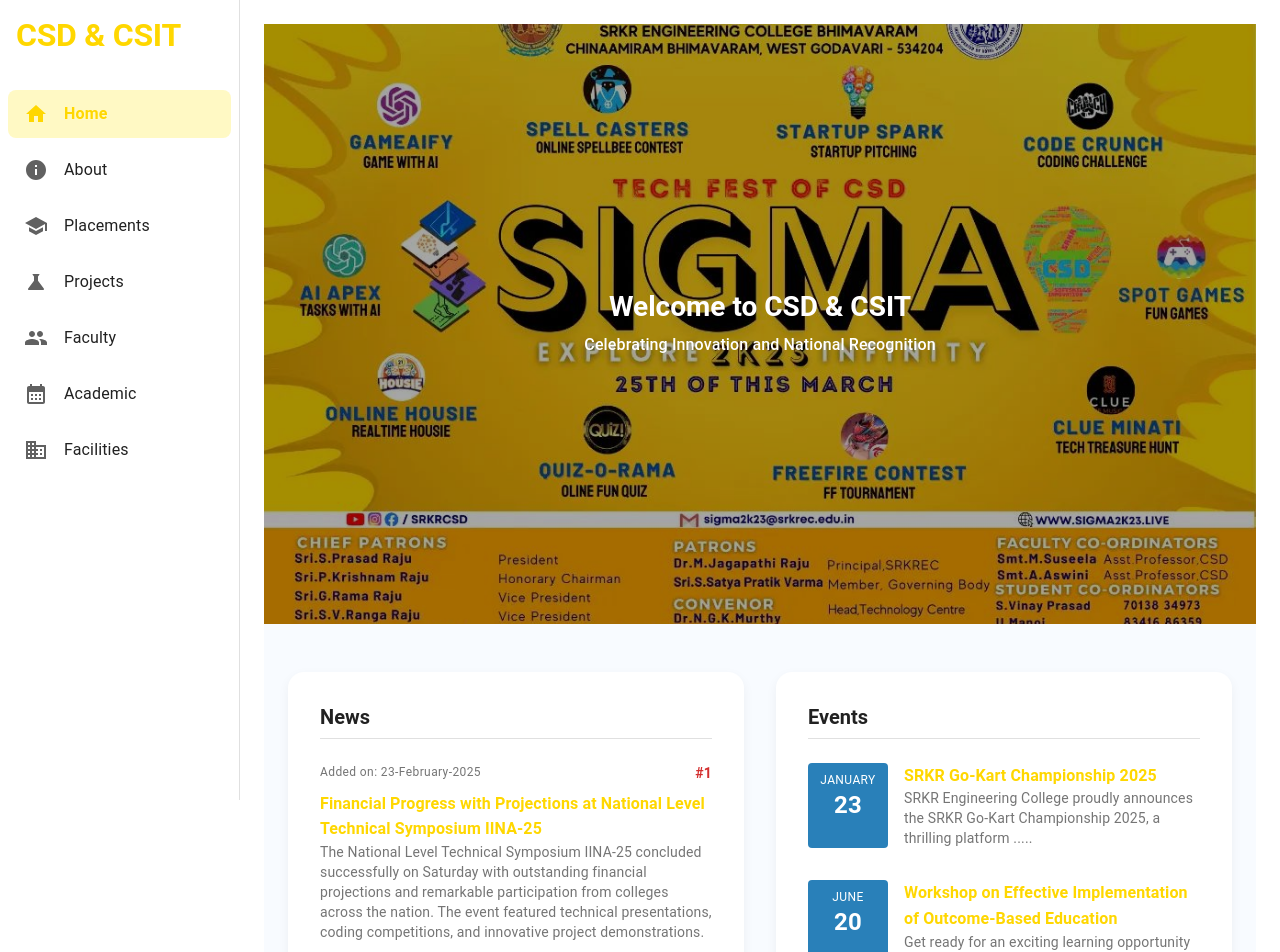
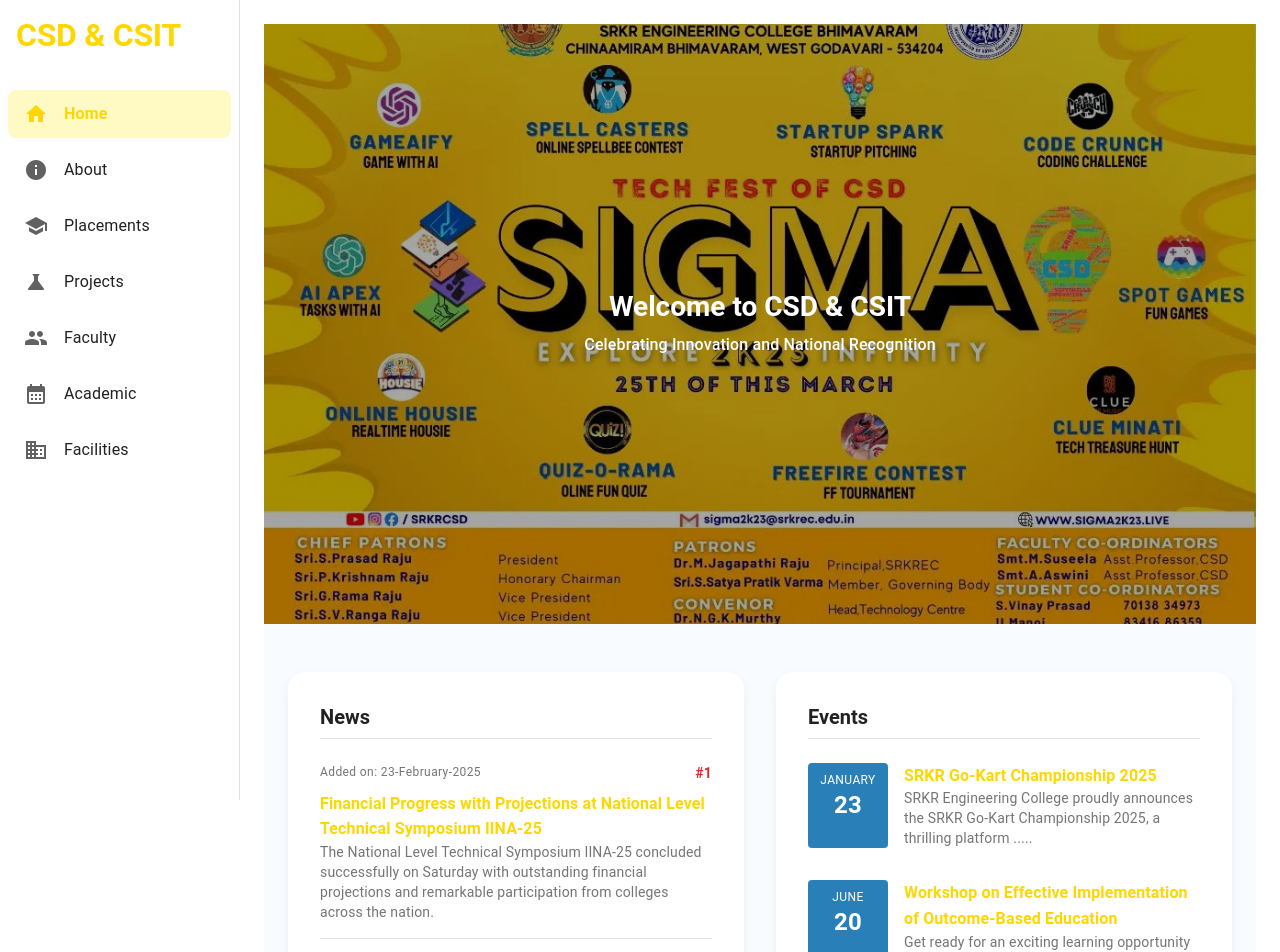
Before and after one commit to BTejesh27/CSDCSIT, a React (Vite) app: page / in a window 1280 px wide. Shown: the top 952 px of the page. Built offline with nearby package versions, Linux system fonts and the light colour scheme.

Commit message:
in home news

```diff
--- a/src/pages/home/index.tsx
+++ b/src/pages/home/index.tsx
@@ -28,38 +28,39 @@
 import { useEffect, useState } from 'react';
 import { Link as RouterLink } from 'react-router-dom';
 
+// Import images
 import prajwalan from '../../assests/images/s.jpeg';
 import codingchallenge from '../../assests/images/tt.jpg';
 import SIHWin from '../../assests/images/SIHWin.jpg';
+import bhargaviImage from '../../assests/images/bhargavi.jpg';
+
 const images = [prajwalan, codingchallenge, SIHWin];
 
 // Updated Contact Info
 const updatedContactInfo = {
   address: "SRKR Engineering College Chinnamiram, Bhimavaram, Andhra Pradesh 534204, India",
   email: "vishnutej2004@gmail.com",
-  phone:"9989948717",
-  whatsapp:"9989948717",
-  mapUrl: "https://www.google.com/maps/search/?api=1&query=SRKR%20Engineering%20College%20Chinnamiram%2C%20Bhimavaram%2C%20Chinamiram%20Rural%2C%20Andhra%20Pradesh%20534204%2C%20India"
+  phone: "9989948717",
+  whatsapp: "9989948717",
+  mapUrl: "https://www.google.com/maps/search/?api=1&query=SRKR%20Engineering%20College%20Chinnamiram%2C%20Bhimavaram%2C%20Chinamiram%20Rural%2C%20Andhra%20Pradesh%20534204%2C%20India",
 };
 
-
-
-// News data with images for popup
+// News data with imported images
 const newsItems = [
   {
     id: "#1",
     date: "23-February-2025",
     title: "Financial Progress with Projections at National Level Technical Symposium IINA-25",
-    description: "The National Level Technical Symposium IINA-25 concluded successfully on Saturday with outstanding financial projections and remarkable participation from colleges across the nation. The event featured technical presentations, coding competitions, and innovative project demonstrations.",
-    image: "src/assests/images/bhargavi.jpg",
-    fullContent: "The National Level Technical Symposium IINA-25 concluded successfully on Saturday with outstanding financial projections and remarkable participation from colleges across the nation. The event featured technical presentations, coding competitions, and innovative project demonstrations. Over 500 students from 30 different colleges participated in various events, making it one of the largest technical symposiums in the region. The Department of Computer Science & Information Technology played a key role in organizing the event, ensuring smooth execution of all technical activities. Distinguished guests from industry and academia praised the quality of projects presented and the organizational capabilities of the SRKR Engineering College team. The event also served as a platform for industry-academia interaction, with several companies expressing interest in the innovative projects displayed by the students."
+    description: "The National Level Technical Symposium IINA-25 concluded successfully on Saturday with outstanding financial projections and remarkable participation from colleges across the nation.",
+    image: bhargaviImage,
+    fullContent: "The National Level Technical Symposium IINA-25 concluded successfully on Saturday with outstanding financial projections and remarkable participation from colleges across the nation. The event featured technical presentations, coding competitions, and innovative project demonstrations. Over 500 students from 30 different colleges participated in various events, making it one of the largest technical symposiums in the region. The Department of Computer Science & Information Technology played a key role in organizing the event, ensuring smooth execution of all technical activities. Distinguished guests from industry and academia praised the quality of projects presented and the organizational capabilities of the SRKR Engineering College team. The event also served as a platform for industry-academia interaction, with several companies expressing interest in the innovative projects displayed by the students.",
   },
   {
     date: "27-January-2025",
     title: "Visakha Raghu Engineering College Wins Overall Championship at National Level Go-Kart Championship",
     description: "SRKR Engineering College hosted the prestigious National Level Go-Kart Championship...",
     image: "https://via.placeholder.com/800x400?text=Go-Kart+Championship",
-    fullContent: "SRKR Engineering College hosted the prestigious National Level Go-Kart Championship, drawing participation from engineering colleges across India. In an exciting finale, Visakha Raghu Engineering College emerged as the overall champion, demonstrating exceptional engineering skills and racing strategy. The three-day event showcased the technical prowess of engineering students in designing, building, and racing their custom-made go-karts. The competition was judged on multiple parameters including vehicle design, innovation, performance, and racing time. SRKR Engineering College's team secured the third position, showing remarkable improvement from last year's performance. The event was graced by prominent automobile industry experts who provided valuable feedback to participants and highlighted the importance of practical engineering skills."
+    fullContent: "SRKR Engineering College hosted the prestigious National Level Go-Kart Championship, drawing participation from engineering colleges across India. In an exciting finale, Visakha Raghu Engineering College emerged as the overall champion, demonstrating exceptional engineering skills and racing strategy. The three-day event showcased the technical prowess of engineering students in designing, building, and racing their custom-made go-karts. The competition was judged on multiple parameters including vehicle design, innovation, performance, and racing time. SRKR Engineering College's team secured the third position, showing remarkable improvement from last year's performance. The event was graced by prominent automobile industry experts who provided valuable feedback to participants and highlighted the importance of practical engineering skills.",
   },
   {
     date: "26-January-2025",
@@ -77,14 +78,14 @@
   }
 ];
 
-// Events data with images for popup
+// Events data with imported images
 const eventItems = [
   {
     month: "JANUARY",
     day: "23",
     title: "SRKR Go-Kart Championship 2025",
     description: "SRKR Engineering College proudly announces the SRKR Go-Kart Championship 2025, a thrilling platform .....",
-    image: "src/assests/images/bhargavi.jpg",
+    image: bhargaviImage,
     fullContent: "SRKR Engineering College proudly announces the SRKR Go-Kart Championship 2025, a thrilling platform for engineering students to showcase their design and racing skills. Teams from across the country will compete in this three-day event featuring custom-built go-karts designed and manufactured by students. The competition includes various assessment rounds like technical inspection, design evaluation, cost analysis, and finally, the racing event. Registration is open until January 15th, with the event scheduled for January 23-25, 2025. This competition provides an excellent opportunity for students to apply theoretical knowledge to practical engineering challenges while developing teamwork and project management skills."
   },
   {
```
